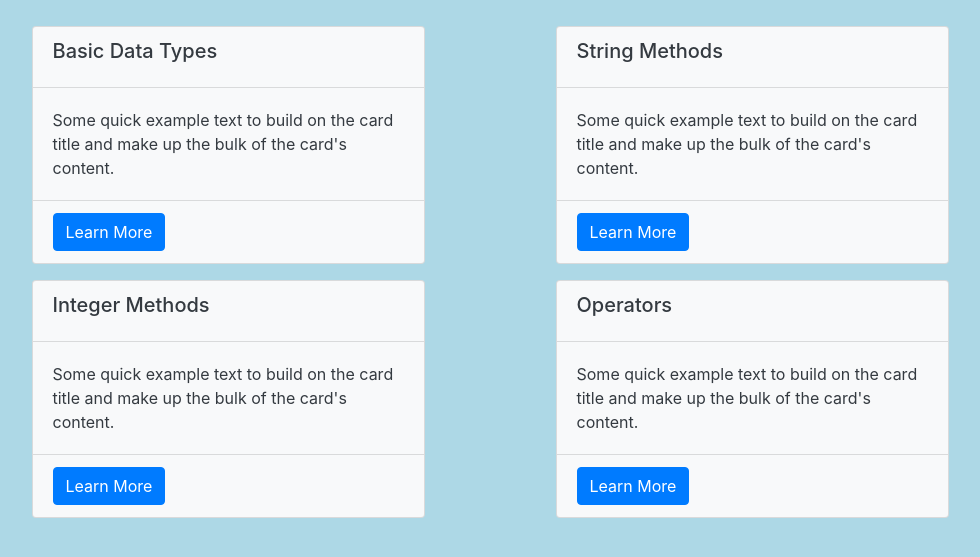
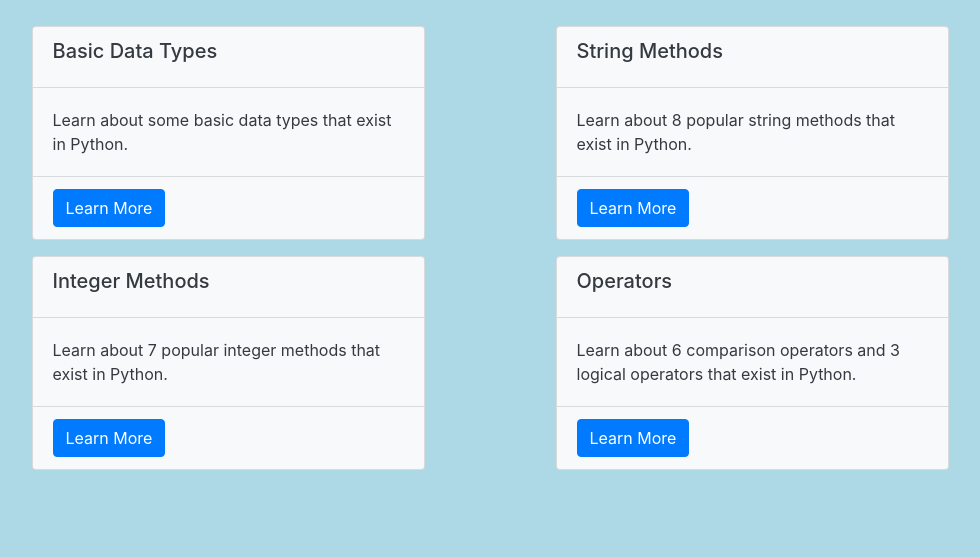
Before and after one commit to schelimilla/gamified_web_app, a Flask app: page / in a window 1280 px wide. Shown: the part 76-633 px from the top of the page, without its empty margins (150-1130 px from the left). Run offline with Flask 3, Linux system fonts and the light colour scheme; some libraries are stand-ins or nearby versions.

Commit message:
updated card descriptions on home page

```diff
--- a/gamified_web_app/templates/home.html
+++ b/gamified_web_app/templates/home.html
@@ -56,7 +56,7 @@
                     <h5 class="card-title">Basic Data Types</h5>
                 </div>
                 <div class="card-body">
-                  <p class="card-text">Some quick example text to build on the card title and make up the bulk of the card's content.</p>
+                  <p class="card-text">Learn about some basic data types that exist in Python.</p>
                 </div>
                 <div class="card-footer bg-transparent">
                     <!-- <a href="data_types.html" class="btn btn-primary">Learn More</a> -->
@@ -71,7 +71,7 @@
                     <h5 class="card-title">String Methods</h5>
                 </div>
                 <div class="card-body">
-                  <p class="card-text">Some quick example text to build on the card title and make up the bulk of the card's content.</p>
+                  <p class="card-text">Learn about 8 popular string methods that exist in Python.</p>
                 </div>
                 <div class="card-footer bg-transparent">
                     <!-- <a href="#" class="btn btn-primary">Learn More</a> -->
@@ -86,7 +86,7 @@
                     <h5 class="card-title">Integer Methods</h5>
                 </div>
                 <div class="card-body">
-                  <p class="card-text">Some quick example text to build on the card title and make up the bulk of the card's content.</p>
+                  <p class="card-text">Learn about 7 popular integer methods that exist in Python.</p>
                 </div>
                 <div class="card-footer bg-transparent">
                     <!-- <a href="#" class="btn btn-primary">Learn More</a> -->
@@ -101,7 +101,7 @@
                     <h5 class="card-title">Operators</h5>
                 </div>
                 <div class="card-body">
-                  <p class="card-text">Some quick example text to build on the card title and make up the bulk of the card's content.</p>
+                  <p class="card-text">Learn about 6 comparison operators and 3 logical operators that exist in Python.</p>
                 </div>
                 <div class="card-footer bg-transparent">
                     <!-- <a href="#" class="btn btn-primary">Learn More</a> -->
```
